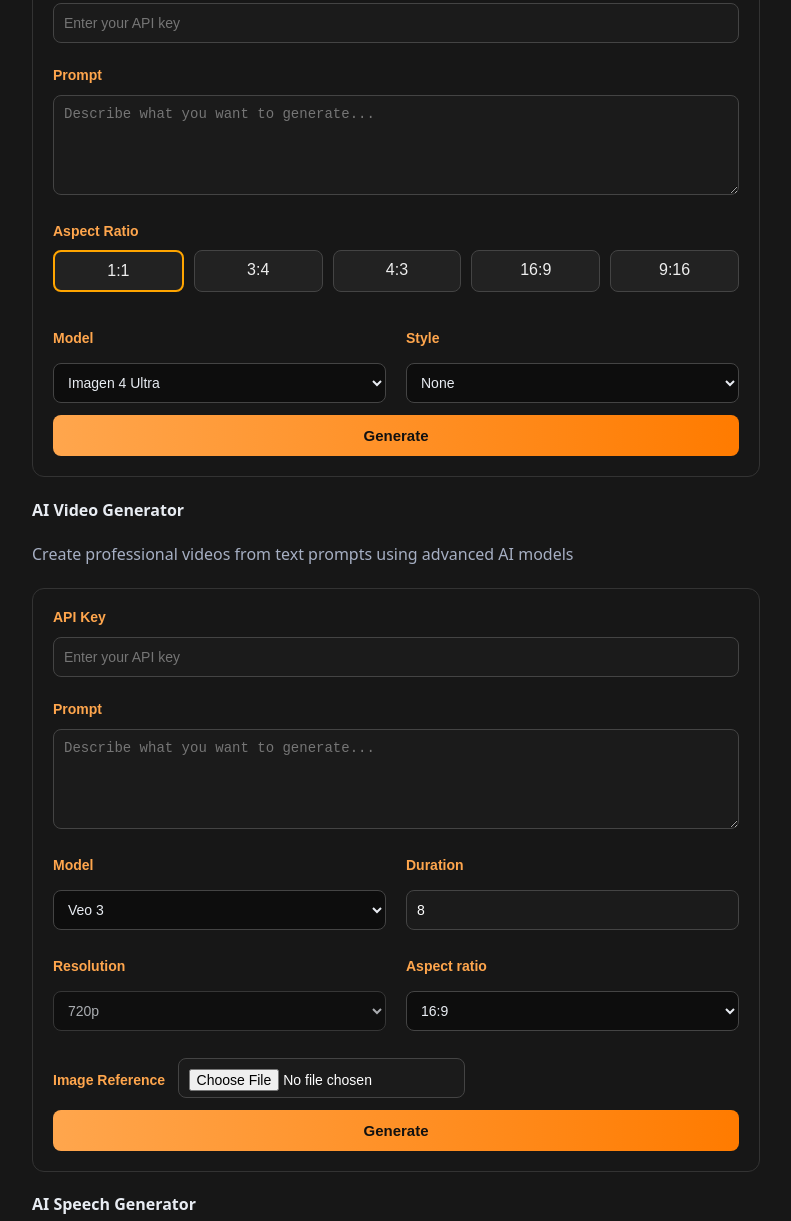
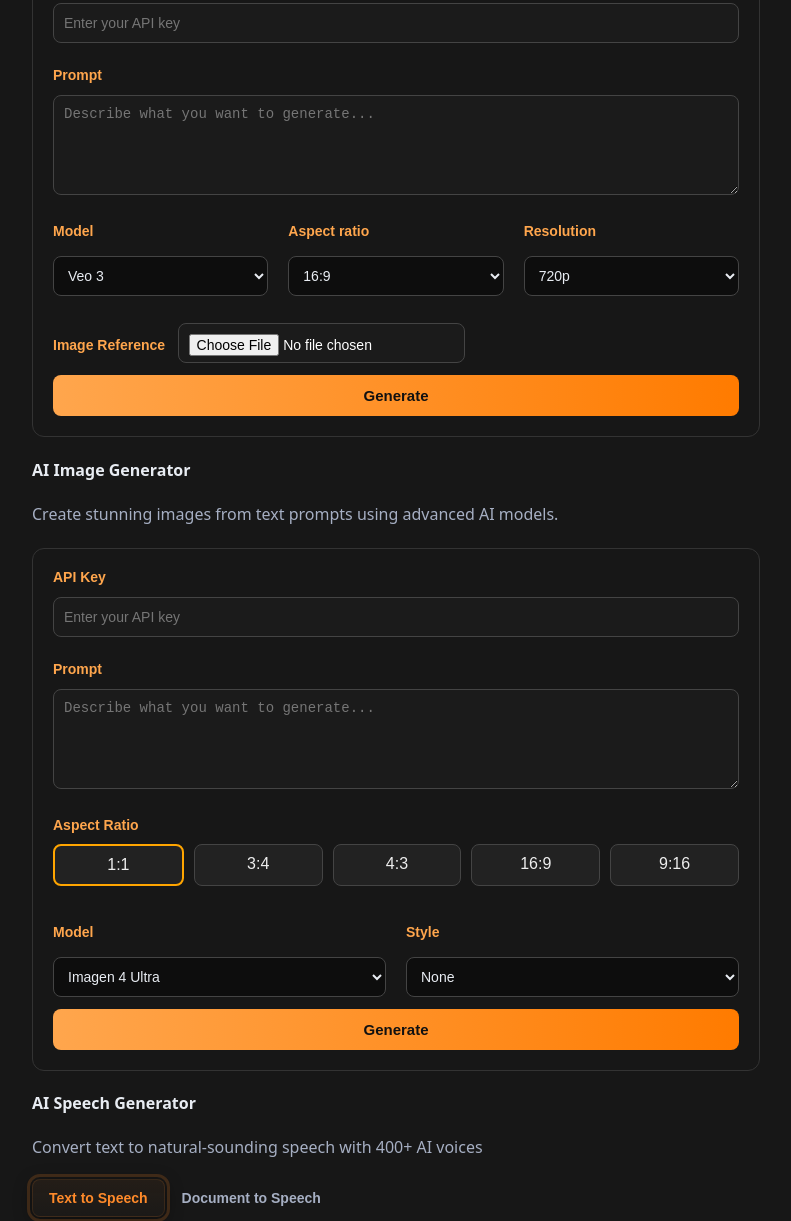
Before and after one commit to ponsuriya2018-dotcom/GEMINIGEN.AI-API-DEMO, a plain HTML site: page index.html in a window 1280 px wide. Shown: the part 1095-2316 px from the top of the page, without its empty margins (244-1035 px from the left). Drawn offline with nearby package versions, Linux system fonts and the light colour scheme.

Commit message:
update: change options when creating a video

```diff
--- a/index.html
+++ b/index.html
@@ -180,6 +180,70 @@
         <b style="border-bottom: 1px solid #ffa64d">Important</b>: We will count
         credits for each request you make.
       </p>
+
+      <h4>AI Video Generator</h4>
+      <p>
+        Create professional videos from text prompts using advanced AI models
+      </p>
+      <div class="gen-container">
+        <label for="apiKeyGenVideo">API Key</label>
+        <input
+          type="text"
+          id="apiKeyGenVideo"
+          placeholder="Enter your API key"
+        />
+
+        <label for="promptGenVideo">Prompt</label>
+        <textarea
+          id="promptGenVideo"
+          placeholder="Describe what you want to generate..."
+        ></textarea>
+
+        <!-- <label for="negativePromptGenVideo">Negative prompt</label>
+        <textarea
+          id="negativePromptGenVideo"
+          placeholder="Describe what you don't want to see in the video"
+        ></textarea> -->
+
+        <div style="display: flex; gap: 20px; width: 100%">
+          <div style="flex: 1; margin-top: 15px">
+            <label for="videoGenModel">Model</label>
+            <select
+              id="videoGenModel"
+              style="width: 100%; margin-top: 16px"
+            ></select>
+          </div>
+          <div style="flex: 1; margin-top: 15px">
+            <label for="videoAspectRatio">Aspect ratio</label>
+            <select
+              id="videoAspectRatio"
+              style="width: 100%; margin-top: 16px"
+            ></select>
+          </div>
+          <div style="flex: 1; margin-top: 15px" id="videoResolutionContainer">
+            <label for="videoResolution">Resolution</label>
+            <select
+              id="videoResolution"
+              style="width: 100%; margin-top: 16px"
+            ></select>
+          </div>
+        </div>
+
+        <div style="margin-top: 15px">
+          <label for="uploadGenVideoFile">Image Reference</label>
+          <input
+            type="file"
+            id="uploadGenVideoFile"
+            accept="image/*"
+            style="margin-left: 8px"
+          />
+        </div>
+
+        <button id="generateVideoBtn" onclick="generateVideo()">
+          Generate
+        </button>
+      </div>
+
       <h4>AI Image Generator</h4>
       <p>Create stunning images from text prompts using advanced AI models.</p>
       <div class="gen-container">
@@ -225,93 +289,6 @@
         <button id="generateBtn" onclick="generateImage()">Generate</button>
       </div>
       <div class="preview" id="imagePreview"></div>
-
-      <h4>AI Video Generator</h4>
-      <p>
-        Create professional videos from text prompts using advanced AI models
-      </p>
-      <div class="gen-container">
-        <label for="apiKeyGenVideo">API Key</label>
-        <input
-          type="text"
-          id="apiKeyGenVideo"
-          placeholder="Enter your API key"
-        />
-
-        <label for="promptGenVideo">Prompt</label>
-        <textarea
-          id="promptGenVideo"
-          placeholder="Describe what you want to generate..."
-        ></textarea>
-
-        <!-- <label for="negativePromptGenVideo">Negative prompt</label>
-        <textarea
-          id="negativePromptGenVideo"
-          placeholder="Describe what you don't want to see in the video"
-        ></textarea> -->
-
-        <div style="display: flex; gap: 20px; width: 100%">
-          <div style="flex: 1; margin-top: 15px">
-            <label for="videoGenModel">Model</label>
-            <select
-              id="videoGenModel"
-              style="width: 100%; margin-top: 16px"
-            ></select>
-          </div>
-
-          <div style="flex: 1; margin-top: 15px">
-            <label for="videoGenDuration">Duration</label>
-            <input
-              type="number"
-              style="width: 100%; margin-top: 16px"
-              value="8"
-              min="1"
-              id="videoGenDuration"
-              disabled
-            />
-          </div>
-        </div>
-
-        <div style="display: flex; gap: 20px; width: 100%">
-          <!-- <div style="flex: 1; margin-top: 15px">
-            <label for="enhancePrompt">Enhance prompt</label>
-            <select
-              id="enhancePrompt"
-              style="width: 100%; margin-top: 16px"
-            ></select>
-          </div> -->
-
-          <div style="flex: 1; margin-top: 15px">
-            <label for="videoResolution">Resolution</label>
-            <select
-              id="videoResolution"
-              style="width: 100%; margin-top: 16px"
-              disabled
-            ></select>
-          </div>
-          <div style="flex: 1; margin-top: 15px">
-            <label for="videoAspectRatio">Aspect ratio</label>
-            <select
-              id="videoAspectRatio"
-              style="width: 100%; margin-top: 16px"
-            ></select>
-          </div>
-        </div>
-
-        <div style="margin-top: 15px">
-          <label for="uploadGenVideoFile">Image Reference</label>
-          <input
-            type="file"
-            id="uploadGenVideoFile"
-            accept="image/*"
-            style="margin-left: 8px"
-          />
-        </div>
-
-        <button id="generateVideoBtn" onclick="generateVideo()">
-          Generate
-        </button>
-      </div>
 
       <h4>AI Speech Generator</h4>
       <p>Convert text to natural-sounding speech with 400+ AI voices</p>
--- a/js/index.js
+++ b/js/index.js
@@ -32,15 +32,15 @@ const IMAGE_GEN_MODELS = {
   "Nano Banana(Gemini 2.5 Flash image)": "imagen-flash",
 };
 
-const IMAGE_GEN_MODELS_ALLOW_SELECT_IMAGE_REFERENCE = [
-  "imagen-flash",
-]
+const IMAGE_GEN_MODELS_ALLOW_SELECT_IMAGE_REFERENCE = ["imagen-flash"];
 
 const VIDEO_GEN_MODELS = {
   "Veo 3": "veo-3",
   "Veo 3 Fast": "veo-3-fast",
   "Veo 2": "veo-2",
 };
+
+const VIDEO_GEN_MODEL_ALLOW_SELECT_RESOLUTION = ["veo-3", "veo-3-fast"];
 
 const ENHANCE_PROMPT = {
   On: true,
@@ -316,6 +316,22 @@ MIME_TYPES.forEach((style, index) => {
   textGenResponseMimeTypeSelect.appendChild(option);
 });
 
+videoGenModelSelect.addEventListener("change", () => {
+  if (
+    VIDEO_GEN_MODEL_ALLOW_SELECT_RESOLUTION.includes(
+      VIDEO_GEN_MODELS[
+        videoGenModelSelect.options[videoGenModelSelect.selectedIndex].text
+      ]
+    )
+  ) {
+    videoResolutionSelect.disabled = false;
+  } else {
+    videoResolutionSelect.disabled = true;
+    videoResolutionSelect.text = "720p";
+    videoResolutionSelect.value = "720p";
+  }
+});
+
 let videoUrls = [];
 
 function addVideoUrl() {
@@ -376,7 +392,9 @@ async function generateImage() {
   let selectedStyleText =
     imageGenStyleSelect.options[imageGenStyleSelect.selectedIndex].text;
   const model =
-    IMAGE_GEN_MODELS[imageGenModelSelect.options[imageGenModelSelect.selectedIndex].text];
+    IMAGE_GEN_MODELS[
+      imageGenModelSelect.options[imageGenModelSelect.selectedIndex].text
+    ];
   const uploadGenImageFile = document.getElementById("uploadGenImageFile");
   const imageGenRef = uploadGenImageFile.files[0];
 
@@ -394,7 +412,10 @@ async function generateImage() {
   if (selectedStyleText !== "None") {
     formData.append("style", selectedStyleText);
   }
-  if (imageGenRef && IMAGE_GEN_MODELS_ALLOW_SELECT_IMAGE_REFERENCE.includes(model)) {
+  if (
+    imageGenRef &&
+    IMAGE_GEN_MODELS_ALLOW_SELECT_IMAGE_REFERENCE.includes(model)
+  ) {
     formData.append("files", imageGenRef);
   }
 
@@ -488,11 +509,6 @@ async function generateVideo() {
     VIDEO_GEN_MODELS[
       videoGenModelSelect.options[videoGenModelSelect.selectedIndex].text
     ];
-  const videoGenDuration = document.getElementById("videoGenDuration").value;
-  // const enhancePrompt =
-  //   ENHANCE_PROMPT[
-  //     enhancePromptSelect.options[enhancePromptSelect.selectedIndex].text
-  //   ];
   const videoResolution =
     videoResolutionSelect.options[videoResolutionSelect.selectedIndex].text;
   const videoAspectRatio =
@@ -502,9 +518,6 @@ async function generateVideo() {
   const formData = new FormData();
   formData.append("prompt", prompt);
   formData.append("model", model);
-  // formData.append("enhance_prompt", enhancePrompt);
-  // formData.append("negative_prompt", negativePrompt);
-  formData.append("duration", videoGenDuration);
   formData.append("resolution", videoResolution);
   formData.append("aspect_ratio", videoAspectRatio);
   if (imageGenRef) {
```
